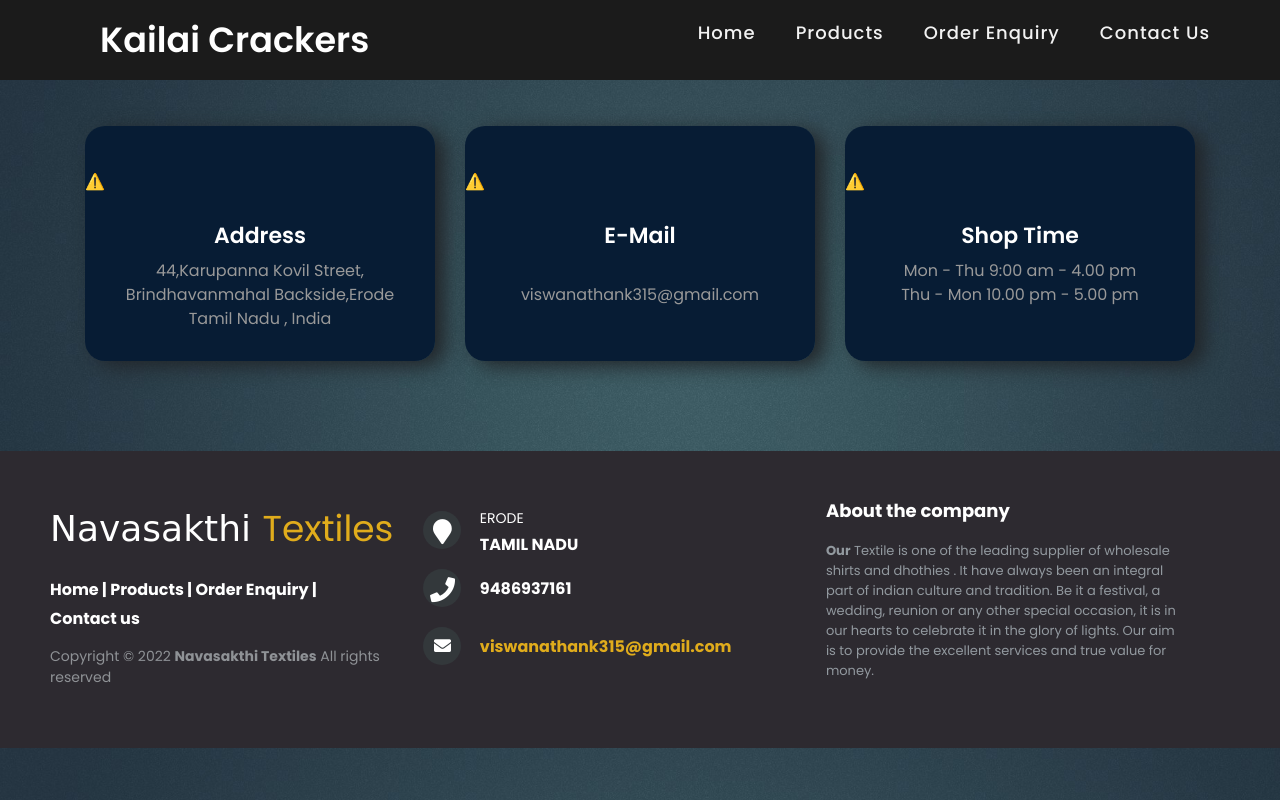
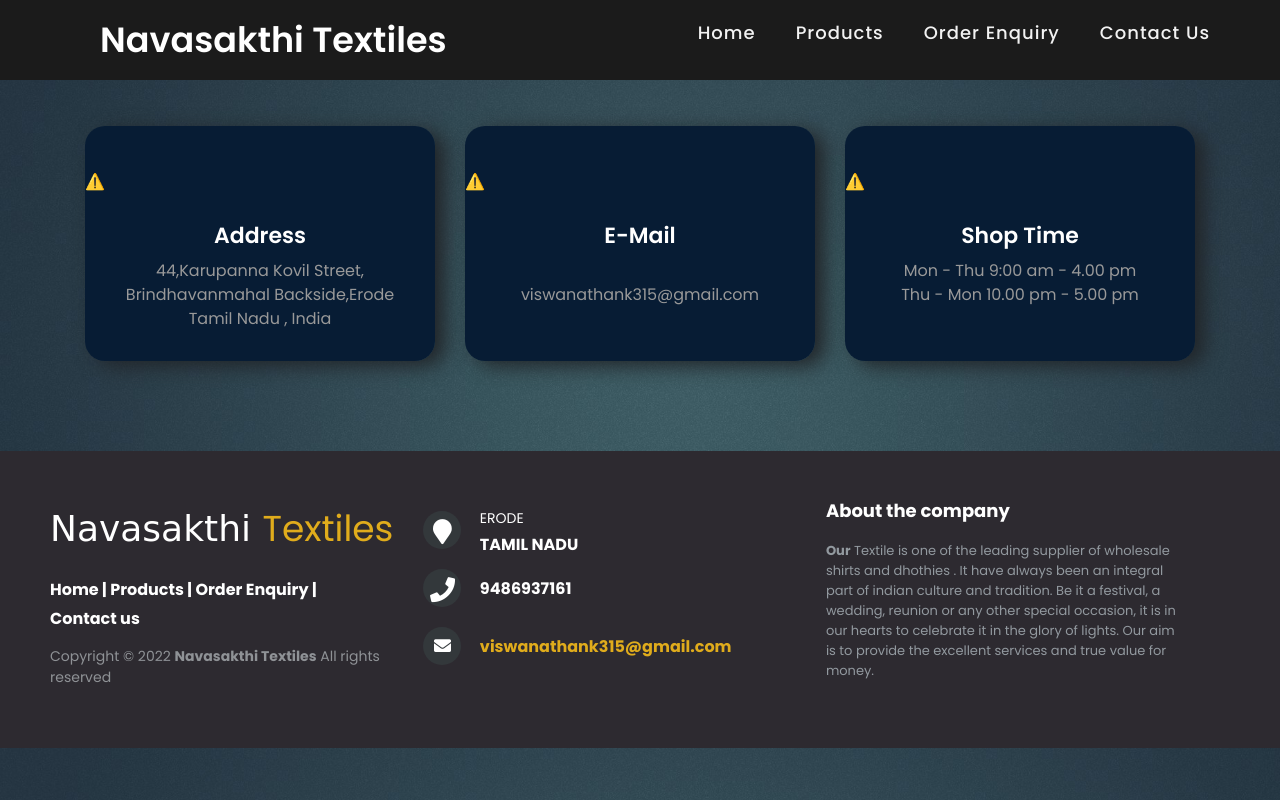
Before and after one commit to Madhumitha528/navasakthitextiles, a plain HTML site: page CONTACT.html in a window 1280 px wide. Drawn offline with nearby package versions, Linux system fonts and the light colour scheme; no server answers.

Commit message:
Update CONTACT.html

```diff
--- a/CONTACT.html
+++ b/CONTACT.html
@@ -18,7 +18,7 @@
 <body>
     <nav>
         <div class="logo">
-            Kailai Crackers
+            Navasakthi Textiles
         </div>
         <input type="checkbox" id="click">
         <label for="click" class="menu-btn">
```
